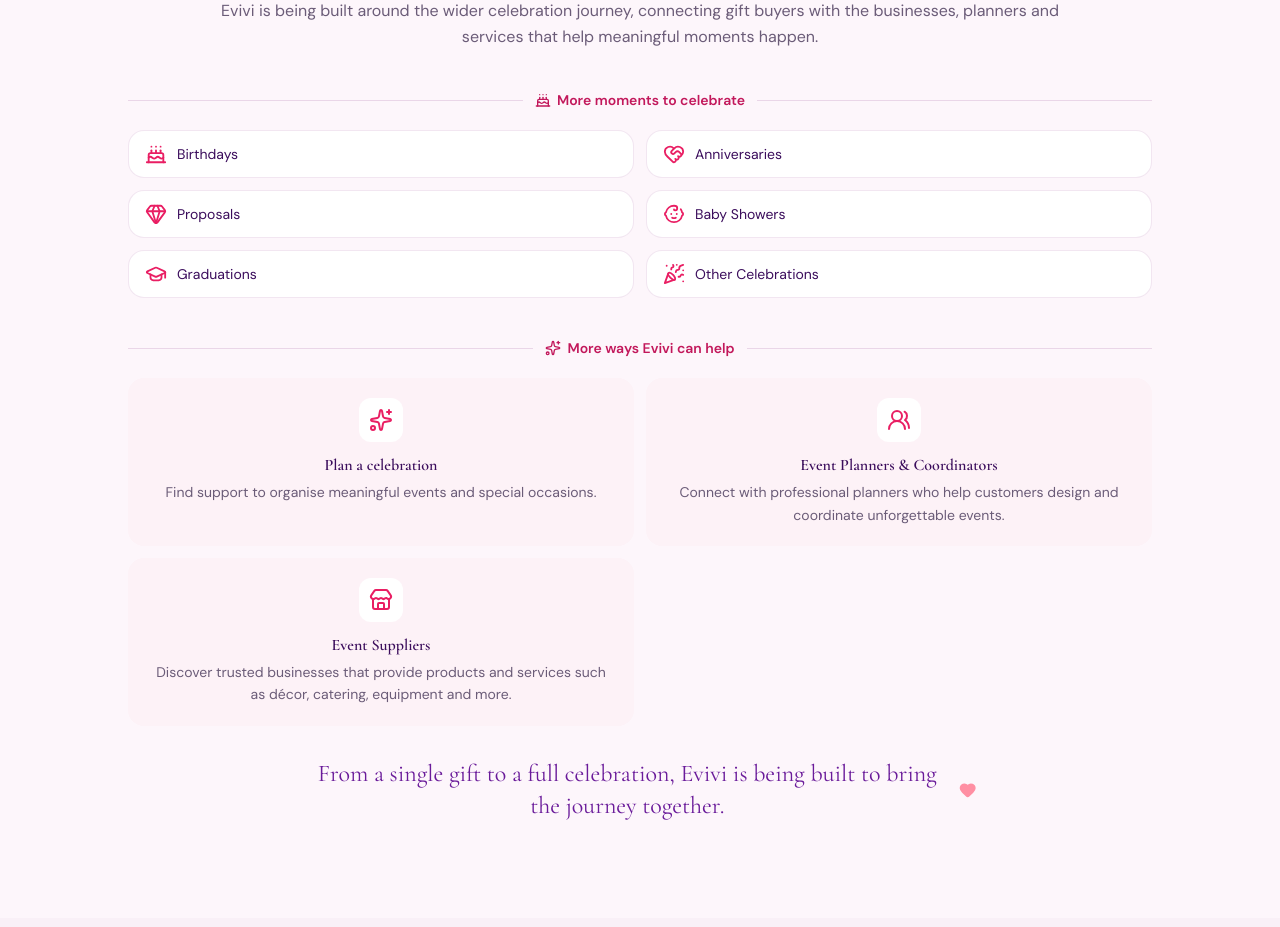
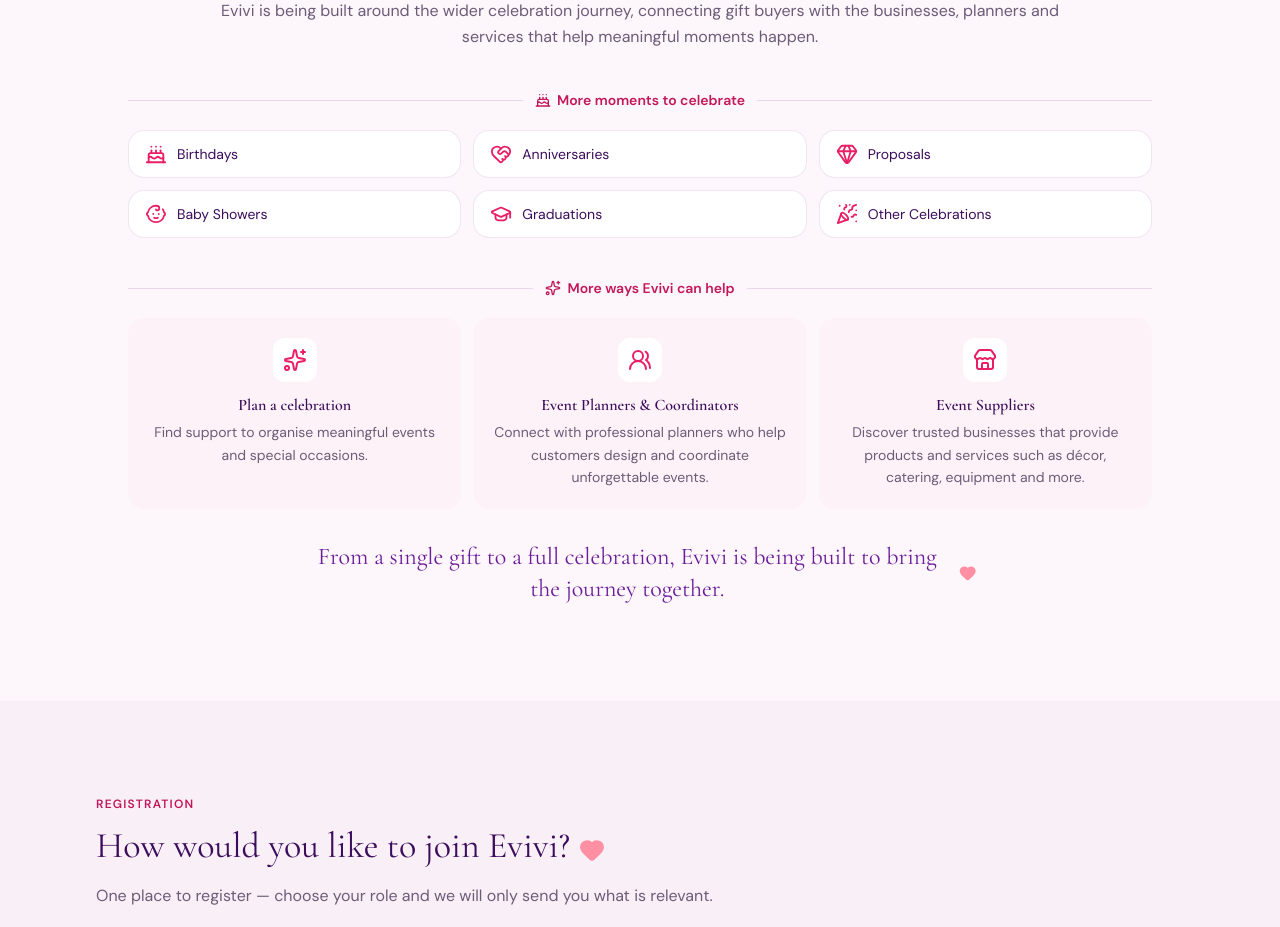
Before and after one commit to kgotsofatsom/Evivi, a React (Vite) app: page / in a window 1280 px wide. Shown: the part 5640-6567 px from the top of the page. Built offline with nearby package versions, Linux system fonts and the light colour scheme.

Commit message:
reverted beyond valentine page

```diff
--- a/src/components/BeyondValentine.jsx
+++ b/src/components/BeyondValentine.jsx
@@ -40,7 +40,7 @@
           </span>
           <span className="h-px flex-1 bg-border" />
         </div>
-        <ul className="mt-5 grid grid-cols-2 gap-3">
+        <ul className="mt-5 grid grid-cols-3 gap-3">
           {celebrationMoments.map(({ icon: Icon, label }) => (
             <li
               key={label}
@@ -62,7 +62,7 @@
           </span>
           <span className="h-px flex-1 bg-border" />
         </div>
-        <ul className="mt-5 grid gap-3 lg:grid-cols-2 lg:items-stretch">
+        <ul className="mt-5 grid gap-3 lg:grid-cols-3 lg:items-stretch">
           {ecosystemRoles.map(({ icon: Icon, title, copy }) => (
             <li
               key={title}
```
